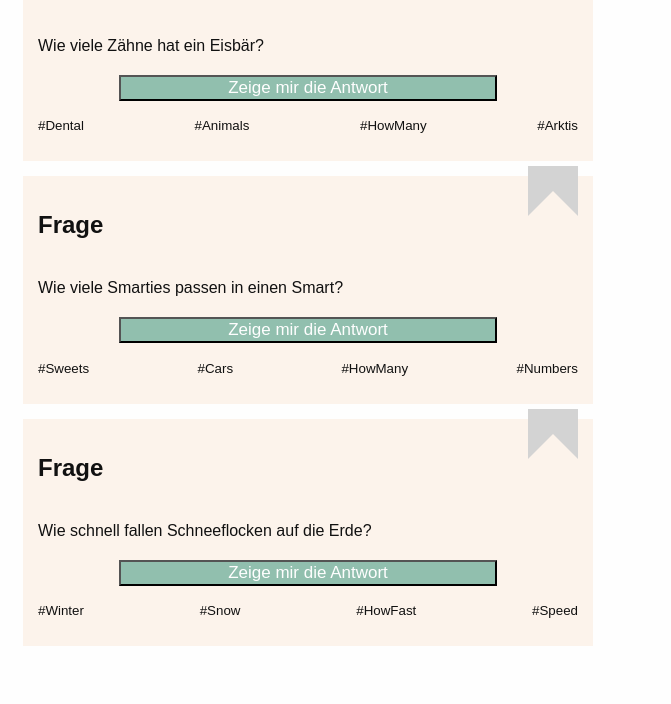
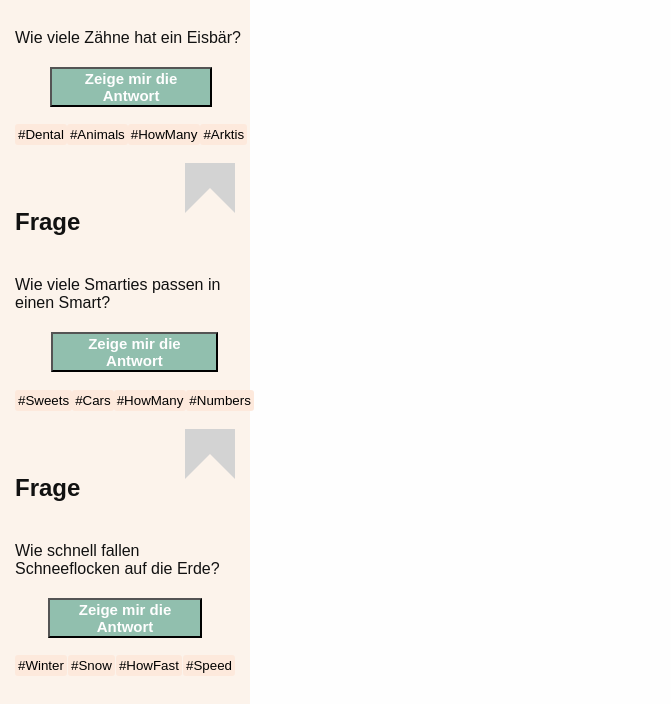
Before and after one commit to frederikebruendermann/quiz-app, a website built with Vite: page src/index.html in a window 1280 px wide. Shown: the part 137-841 px from the top of the page, without its empty margins (0-671 px from the left). Before the commit the page ends 816 px from the top, so only its background shows below. Built offline with nearby package versions, Linux system fonts and the light colour scheme.

Commit message:
Format index.html design

```diff
--- a/src/styles/_base.css
+++ b/src/styles/_base.css
@@ -10,6 +10,14 @@ body {
   font-family: sans-serif;
   max-width: 600px;
   height: 100vh;
+  margin: 0px;
+}
+
+.app-main {
+  display: grid;
+  place-items: center;
+  grid-gap: 26px;
+  overflow-y: scroll;
 }
 
 input,
--- a/src/styles/quiz-card/quiz-card.css
+++ b/src/styles/quiz-card/quiz-card.css
@@ -4,9 +4,9 @@
   background-color: var(--color-primary);
   color: var(--color-black);
   padding: 15px;
-  margin: 15px;
   font-family: 'Alegreya Sans', sans-serif;
   position: relative;
+  max-width: 250px;
 }
 
 .card__heading {
@@ -30,7 +30,9 @@
 
 .card__button {
   width: 70%;
-  font-size: 17px;
+  font-size: 15px;
+  font-family: 'Alegreya Sans', sans-serif;
+  font-weight: bold;
   background-color: var(--color-highlight);
   color: var(--color-white);
   transition-duration: 0.4s;
@@ -53,6 +55,17 @@
 }
 
 .card__bookmark--selected {
-  border: 20px solid var(--color-highlight);
+  border: 25px solid var(--color-highlight);
   border-bottom-color: transparent;
 }
+
+.card:first-child {
+  margin-top: 15px;
+}
+
+.card__tag-list li {
+  background-color: var(--color-secondary);
+  color: black;
+  padding: 3px;
+  border-radius: 3px;
+}
```
Also changed, not shown: src/styles/app-nav/app-nav.stories.js (+7 -0 lines), src/styles/profile/profile.stories.js (added, +7 -0 lines), src/styles/quiz-card/quiz-card.html (+1 -0 lines), src/styles/profile/profile.css (added), src/styles/profile/profile.html (added).
